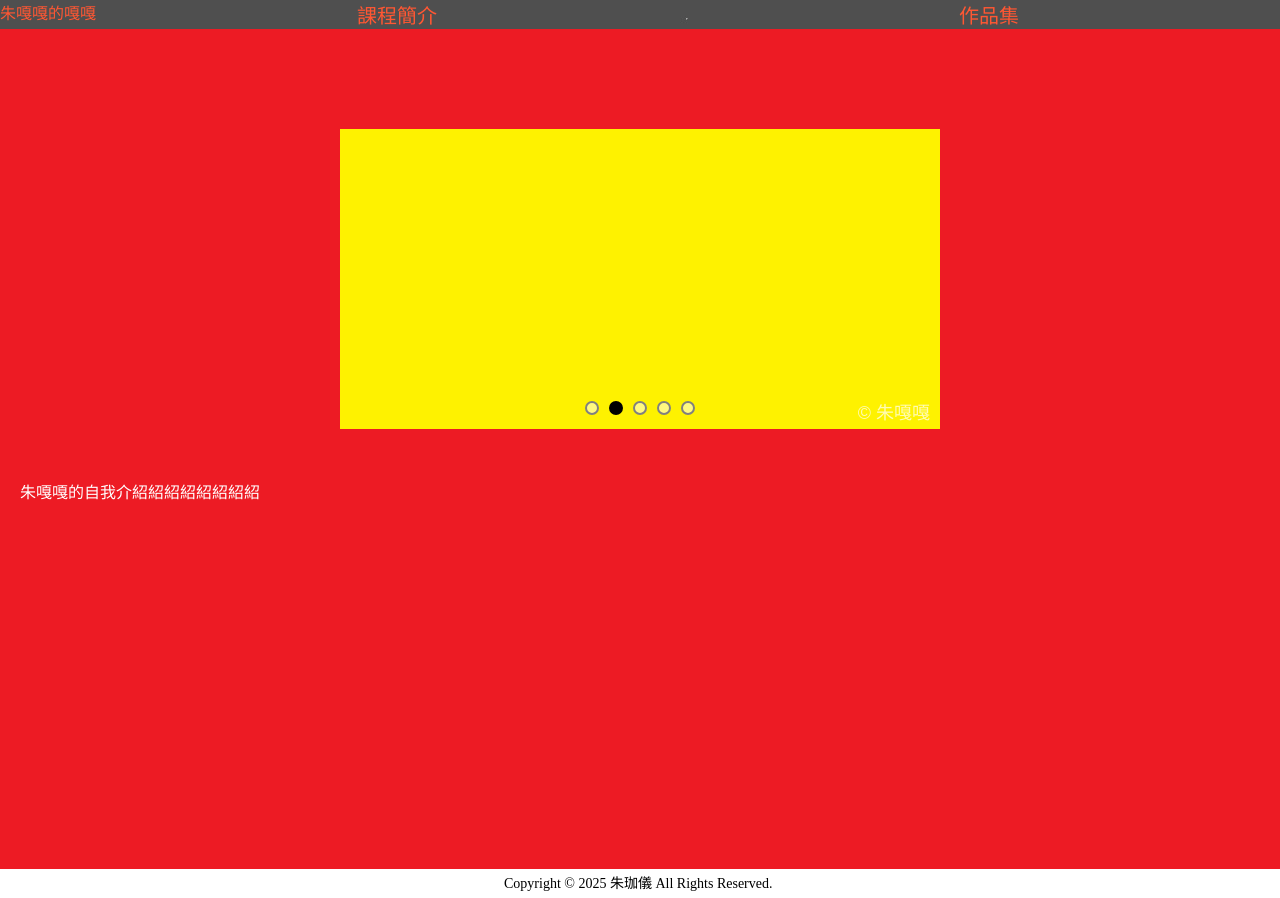
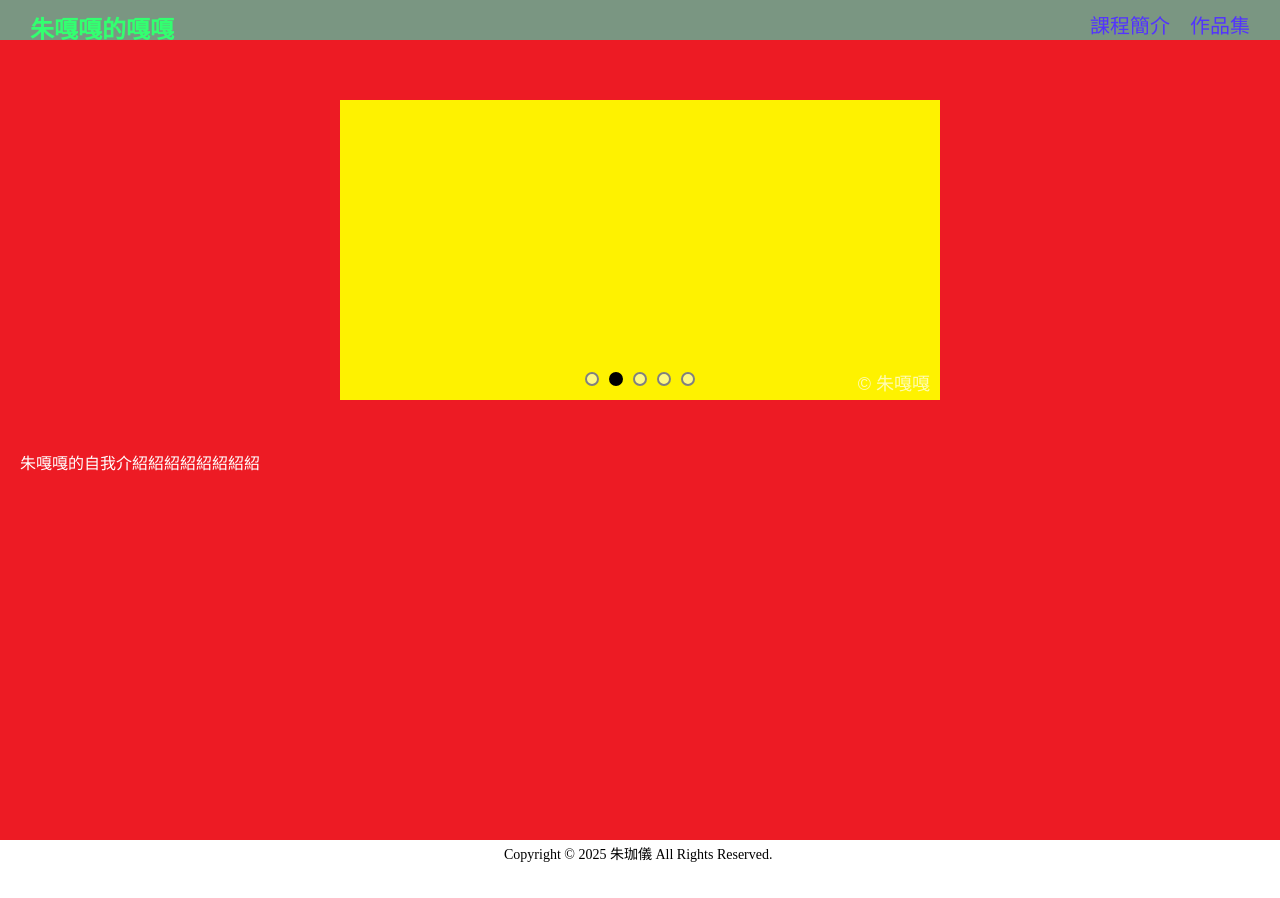
Before and after one commit to steveLin43/steveLin43.github.io, a plain HTML site: page index.html in a window 1280 px wide. After the commit the page ends 869 px from the top, so only its background shows below. Drawn offline with Linux system fonts and the light colour scheme; some icons are missing.

Commit message:
bar 移動

```diff
--- a/common/common.css
+++ b/common/common.css
@@ -2,12 +2,63 @@
 * {margin:0; padding:0; }
 img {display:block; border:0; }
 
-/* header bar */
-.header {display:flex; justify-content:space-between; width:100%; font-family:"PMingLiU", "標楷體", sans-serif;}
-.header .bar {flex-grow:1; text-align:center; font-size:20px; margin:0 10px;}
-.header a {color:#ff5733; text-decoration:none;}
+/* header bar 基本樣式 */
+.header {
+    position: fixed;
+    top: 0;
+    left: 0;
+    width: 100%;
+    height: 40px;
+    display: flex;
+    justify-content: space-between;
+    align-items: flex-start; /* 文字靠上 */
+    padding: 10px 30px;
+    z-index: 999;
+    box-sizing: border-box;
+    background: #7a9682;
+    /* background-image: url('bar.jpg'); */
+    background-size: cover;
+    background-position: center;
+    background-repeat: no-repeat;
+    opacity: 1;
+    transition: opacity 0.6s ease; /* 漸層顯現 */
+    font-family: "PMingLiU", "標楷體", sans-serif;
+}
+
+
+/* 標題區域 */
+.header .title a {
+    color: #33ff70;
+    text-decoration: none;
+    font-size: 24px;
+    font-weight: bold;
+}
+
+/* 導覽列（右側） */
+.navbar {
+    display: flex;
+    align-items: flex-start;
+    justify-content: flex-end; /* 讓所有 bar 靠右 */
+    gap: 20px;
+    height: 100%; /* 撐滿 header 高度 */
+}
+
+/* bar 裡面的文字樣式 */
+.bar-item {
+    color: #5233ff;
+    text-decoration: none;
+    font-size: 20px;
+    z-index: 1;
+}
+.bar-item:hover {
+    color: #000;
+}
 
 /* header bar dropdown*/
+.dropdown {
+    position: relative;
+}
+
 .dropdown-content {
     max-height: 0;
     overflow: hidden;
@@ -20,6 +71,7 @@ img {display:block; border:0; }
     z-index: 99; /* 顯示層級 */
     transition: max-height 0.3s ease; /* 動畫滑動效果 */
     text-align: center;
+    border-radius: 4px;
 }
 
 .dropdown-content a {
@@ -29,7 +81,7 @@ img {display:block; border:0; }
     text-decoration: none; /* 去除預設的超連結底線 */
     opacity: 0;
     transition: opacity 1s ease;
-    background: linear-gradient(to bottom, #fff, blue);
+    background: linear-gradient(to bottom, #fff, #d8e3ff);
 }
 
 .dropdown:hover .dropdown-content {max-height: 300px; /* 足夠容納全部項目即可 */}
--- a/common/header.html
+++ b/common/header.html
@@ -1,6 +1,7 @@
 <div class="title">
     <a href="./index.html">朱嘎嘎的嘎嘎</a>
 </div>
+<nav class="navbar">
     <div class="bar">
         <div class="dropdown" style="position: relative;">
             <a href="./course.html" class="bar-item">課程簡介</a>
@@ -16,3 +17,4 @@
             </div>
         </div>
     </div>
+</nav>
--- a/index.html
+++ b/index.html
@@ -6,18 +6,18 @@
     <meta property="og:site_name" content="朱嘎嘎的嘎嘎">
     <meta property="og:title" content="朱嘎嘎的嘎嘎">
     <meta property="og:description" content="朱嘎嘎的嘎嘎_分享簡介">
-    <meta property="og:image" content="//img/share_pic.jpg">
-    <meta property="og:url" content="朱嘎嘎的嘎嘎_網址">
+    <meta property="og:image" content="//img/share_pic.jpg"><!-- 分享網站時的圖片 -->
+    <meta property="og:url" content="https://steveLin43.github.io/">
 
     <meta name="description" content="朱嘎嘎的嘎嘎_給關鍵字搜尋">
     <meta name="keywords" content="朱嘎嘎的嘎嘎_關鍵字">
     <meta http-equiv="Content-Type" content="text/html; charset=utf-8">
     <meta name="viewport" content="width=device-width, initial-scale=1.0">
 
+    <link rel="icon" href="./common/bar.jpg">
     <link rel="stylesheet" href="./common/common.css">
     <!-- Social Medias -->
-    <link rel="stylesheet" type="text/css" href="https://cdn2.editmysite.com/css/social-icons.css?buildtime=1742420046"
-        media="screen,projection">
+    <link rel="stylesheet" type="text/css" href="https://cdn2.editmysite.com/css/social-icons.css?buildtime=1742420046" media="screen,projection">
 </head>
 
 <style>
@@ -35,7 +35,7 @@
 <script type="text/javascript" src="./common/common.js"></script>
 
 <body class="main" oncontextmenu="return false;" ondragstart="return false;" onselectstart="return false;">
-    <div class="header" id="header" style="background-image: url('./img/bar.jpg')"></div>
+    <header class="header" id="header"></header>
     <script>
         fetch('./common/header.html')
             .then(response => response.text())
```
Also changed, not shown: common/bar.jpg (renamed from img/bar.jpg), 1 other file. Lines whose indentation alone changed are shown as unchanged.
